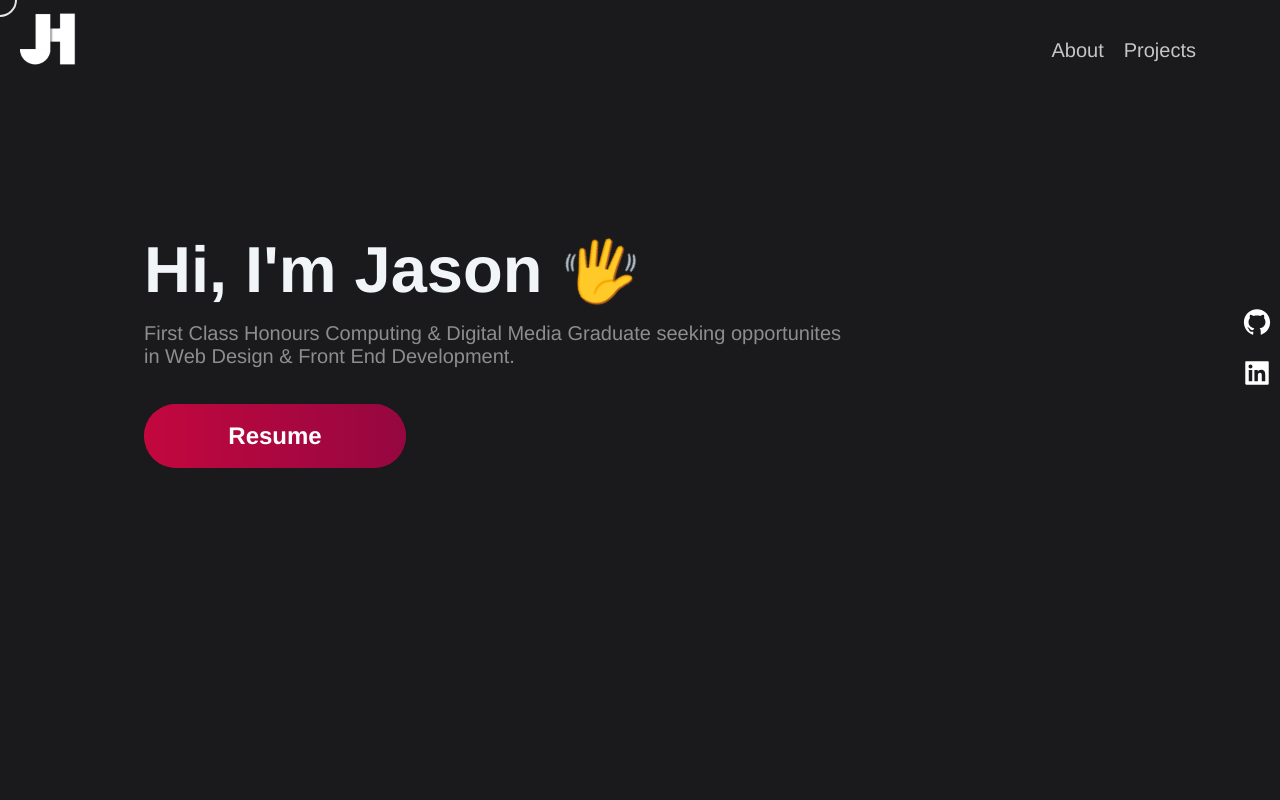
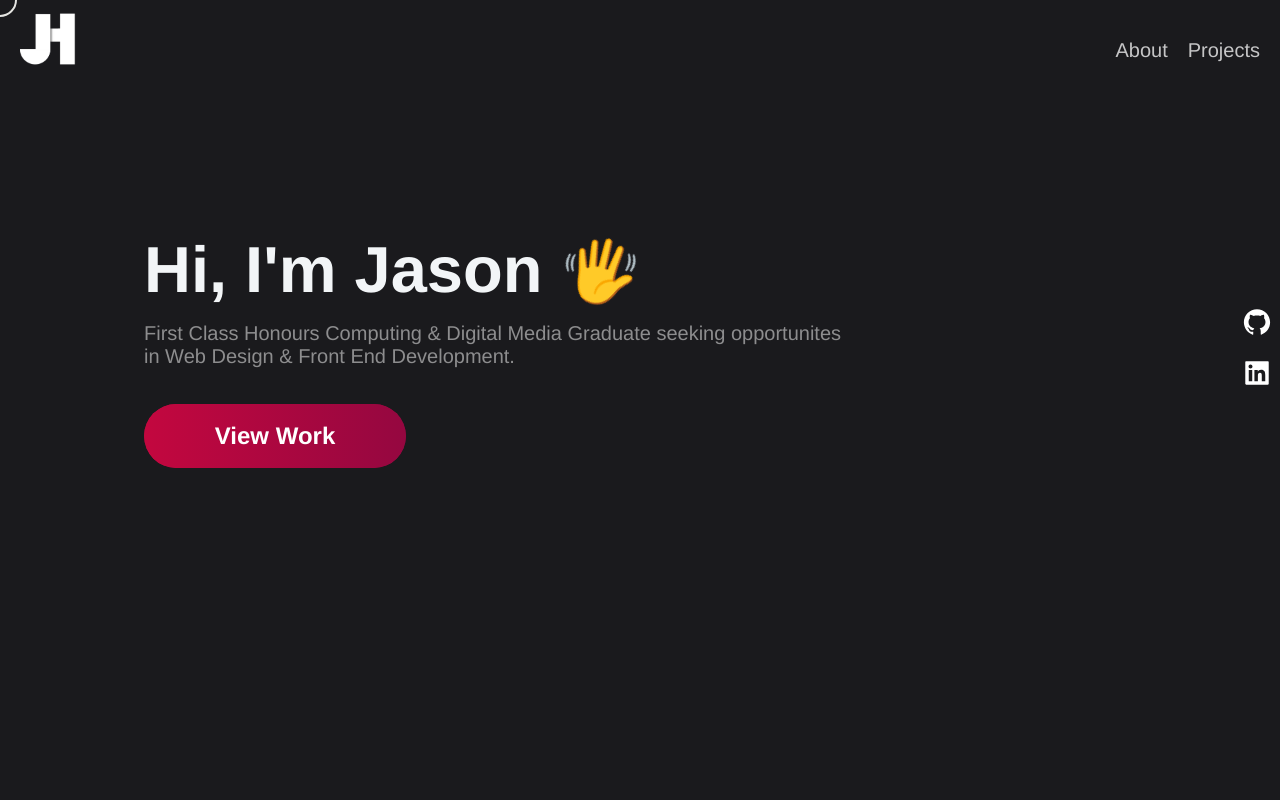
Before and after one commit to jholland93/personal-portfolio, a Next.js app: page / in a window 1280 px wide. Shown: the top 800 px of the page. Built offline with nearby package versions, Linux system fonts and the light colour scheme.

Commit message:
multiple fixes for responiveness

```diff
--- a/src/components/Header/HeaderStyles.js
+++ b/src/components/Header/HeaderStyles.js
@@ -28,7 +28,7 @@ export const Div1 = styled.div`
 export const Div2 = styled.div`
   cursor: none;
   position: absolute;
-  right: 5%;
+  right: 0;
   grid-area: 2 / 2 / 3 / 5;
   display: flex;
   justify-content: space-around;
@@ -54,6 +54,6 @@ export const NavLink = styled.a`
     opacity: 1;
   }
   @media ${(props) => props.theme.breakpoints.sm} {
-    // padding: 0.5rem;
+    padding: 0.5rem;
   }
 `;
--- a/src/components/Hero/Hero.js
+++ b/src/components/Hero/Hero.js
@@ -13,8 +13,10 @@ import { Social } from "../Social/Social";
 import WaveAnimation from "../WaveAnimation/WaveAnimation";
 import TitleAnimation from "../TitleAnimation/TitleAnimation";
 import Image from "next/image";
+import Projects from "../Projects/Projects";
+import Link from "next/link";
 
-const Hero = (props) => (
+const Hero = () => (
   <HeroSection>
     <Section>
       <SectionTitle main center>
@@ -24,7 +26,9 @@ const Hero = (props) => (
         First Class Honours Computing &amp; Digital Media Graduate seeking
         opportunites in Web Design &amp; Front End Development.
       </SectionText>
-      <Button>Resume</Button>
+      <Link href="/#projects">
+        <Button>View Work</Button>
+      </Link>
     </Section>
   </HeroSection>
 );
--- a/src/pages/index.js
+++ b/src/pages/index.js
@@ -1,4 +1,4 @@
-import { useEffect, useState } from "react";
+import React, { useEffect, useState } from "react";
 import Acomplishments from "../components/Acomplishments/Acomplishments";
 import Hero from "../components/Hero/Hero";
 import Projects from "../components/Projects/Projects";
@@ -9,6 +9,7 @@ import classNames from "classnames";
 import { Social } from "../components/Social/Social";
 import Footer from "../components/Footer/Footer";
 import About from "../components/About/About";
+import Router from "next/router";
 
 const Home = () => {
   //check if device being used is mobile
@@ -95,7 +96,7 @@ const Home = () => {
       />
     );
   };
-
+  Router.reload(window.location.pathname);
   return (
     <Layout>
       <Section>
```
